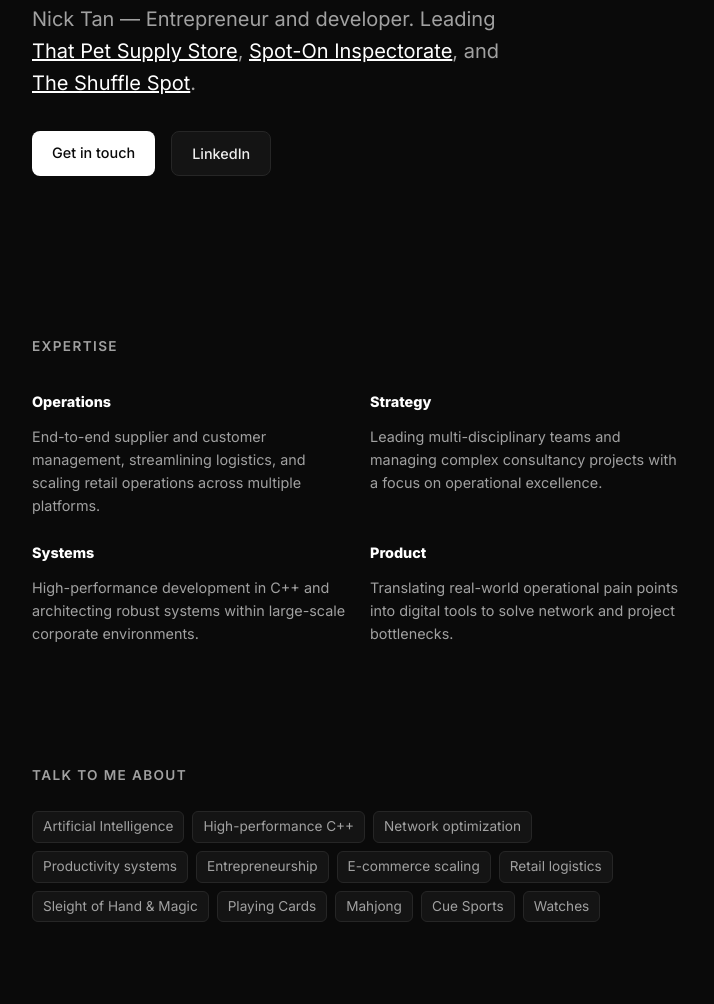
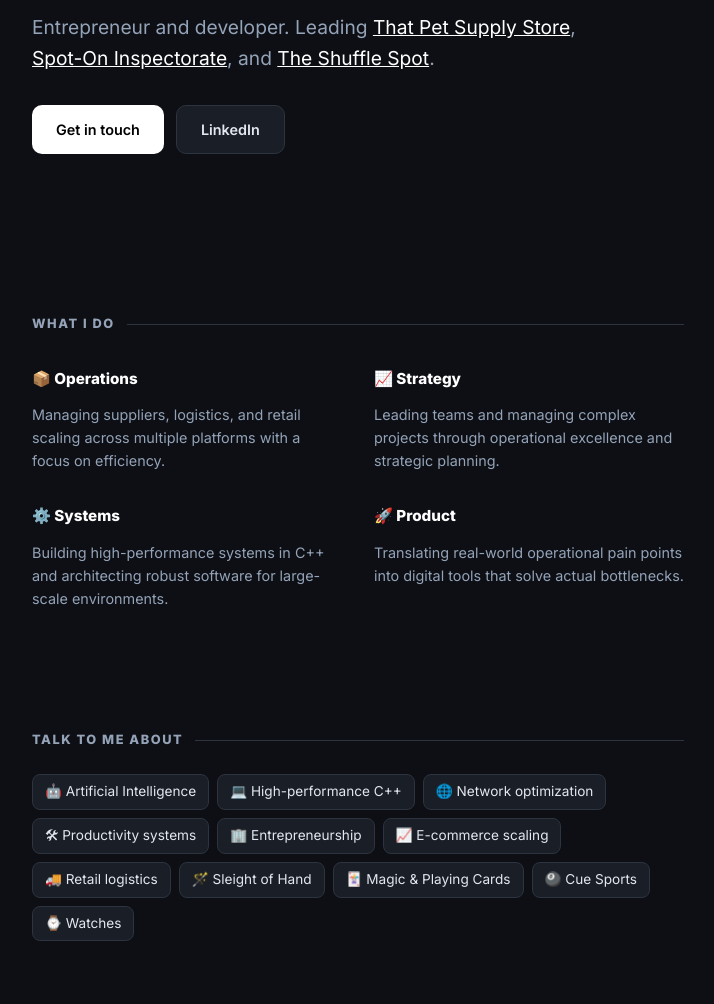
Before and after one commit to robobooga/robobooga.github.io, a website built with Vite: page index.html in a window 1280 px wide. Shown: the part 393-1397 px from the top of the page, without its empty margins (282-996 px from the left). Built offline with nearby package versions, Linux system fonts and the light colour scheme.

Commit message:
Friendlier tone

```diff
--- a/src/main.js
+++ b/src/main.js
@@ -9,7 +9,7 @@ document.querySelector('#app').innerHTML = `
           <li><a href="#expertise">Expertise</a></li>
           <li><a href="#talk">Talk</a></li>
           <li><a href="#ventures">Ventures</a></li>
-          <li><a href="#work">Work</a></li>
+          <li><a href="#projects">Projects</a></li>
           <li><a href="#contact">Contact</a></li>
         </ul>
       </nav>
@@ -19,46 +19,46 @@ document.querySelector('#app').innerHTML = `
       <section class="hero">
         <div class="status-badge">
           <span class="status-dot"></span>
-          Available for new projects & ventures
+          Available for new projects
         </div>
-        <h1>Building businesses and digital solutions.</h1>
+        <h1>Hey, I'm Nick. I build businesses and solve problems with code.</h1>
         <p class="subtitle">
-          Nick Tan — Entrepreneur and developer.
-          Leading <a href="https://thatpetsupplystore.com" target="_blank" style="color: var(--accent-color); text-decoration: underline;">That Pet Supply Store</a>,
+          Entrepreneur and developer. Leading
+          <a href="https://thatpetsupplystore.com" target="_blank" style="color: var(--accent-color); text-decoration: underline;">That Pet Supply Store</a>,
           <a href="https://soi.com.sg" target="_blank" style="color: var(--accent-color); text-decoration: underline;">Spot-On Inspectorate</a>, and
           <a href="https://shopee.sg/robobooga" target="_blank" style="color: var(--accent-color); text-decoration: underline;">The Shuffle Spot</a>.
         </p>
         <div class="contact-links">
           <a href="#contact" class="btn btn-primary">Get in touch</a>
-          <a href="https://linkedin.com/in/nicktanxs" target="_blank" class="btn social-btn">LinkedIn</a>
+          <a href="https://linkedin.com/in/nicktanxs" class="btn social-btn">LinkedIn</a>
         </div>
       </section>
 
       <section id="expertise">
-        <h2 class="section-title">Expertise</h2>
+        <h2 class="section-title">What I do</h2>
         <div class="stack-grid">
           <div class="stack-category">
-            <h4>Operations</h4>
+            <h4>📦 Operations</h4>
             <p style="font-size: 0.9rem; color: var(--text-secondary);">
-              End-to-end supplier and customer management, streamlining logistics, and scaling retail operations across multiple platforms.
+              Managing suppliers, logistics, and retail scaling across multiple platforms with a focus on efficiency.
             </p>
           </div>
           <div class="stack-category">
-            <h4>Strategy</h4>
+            <h4>📈 Strategy</h4>
             <p style="font-size: 0.9rem; color: var(--text-secondary);">
-              Leading multi-disciplinary teams and managing complex consultancy projects with a focus on operational excellence.
+              Leading teams and managing complex projects through operational excellence and strategic planning.
             </p>
           </div>
           <div class="stack-category">
-            <h4>Systems</h4>
+            <h4>⚙️ Systems</h4>
             <p style="font-size: 0.9rem; color: var(--text-secondary);">
-              High-performance development in C++ and architecting robust systems within large-scale corporate environments.
+              Building high-performance systems in C++ and architecting robust software for large-scale environments.
             </p>
           </div>
           <div class="stack-category">
-            <h4>Product</h4>
+            <h4>🚀 Product</h4>
             <p style="font-size: 0.9rem; color: var(--text-secondary);">
-              Translating real-world operational pain points into digital tools to solve network and project bottlenecks.
+              Translating real-world operational pain points into digital tools that solve actual bottlenecks.
             </p>
           </div>
         </div>
@@ -68,22 +68,21 @@ document.querySelector('#app').innerHTML = `
         <h2 class="section-title">Talk to me about</h2>
         <div class="stack-list" style="margin-top: -8px;">
           <!-- Tech & Systems -->
-          <span class="stack-item">Artificial Intelligence</span>
-          <span class="stack-item">High-performance C++</span>
-          <span class="stack-item">Network optimization</span>
-          <span class="stack-item">Productivity systems</span>
+          <span class="stack-item">🤖 Artificial Intelligence</span>
+          <span class="stack-item">💻 High-performance C++</span>
+          <span class="stack-item">🌐 Network optimization</span>
+          <span class="stack-item">🛠 Productivity systems</span>
 
           <!-- Business & Growth -->
-          <span class="stack-item">Entrepreneurship</span>
-          <span class="stack-item">E-commerce scaling</span>
-          <span class="stack-item">Retail logistics</span>
+          <span class="stack-item">🏢 Entrepreneurship</span>
+          <span class="stack-item">📈 E-commerce scaling</span>
+          <span class="stack-item">🚚 Retail logistics</span>
 
           <!-- Hobbies & Interests -->
-          <span class="stack-item">Sleight of Hand & Magic</span>
-          <span class="stack-item">Playing Cards</span>
-          <span class="stack-item">Mahjong</span>
-          <span class="stack-item">Cue Sports</span>
-          <span class="stack-item">Watches</span>
+          <span class="stack-item">🪄 Sleight of Hand</span>
+          <span class="stack-item">🃏 Magic & Playing Cards</span>
+          <span class="stack-item">🎱 Cue Sports</span>
+          <span class="stack-item">⌚ Watches</span>
         </div>
       </section>
 
@@ -107,7 +106,7 @@ document.querySelector('#app').innerHTML = `
           <a href="https://shopee.sg/robobooga" target="_blank" class="project-card">
             <div class="project-info">
               <h3>The Shuffle Spot</h3>
-              <p>Premium playing cards and hobby supplies.</p>
+              <p>Premium playing cards and magic supplies on Shopee.</p>
             </div>
             <div class="project-link-icon">↗</div>
           </a>
--- a/src/style.css
+++ b/src/style.css
@@ -1,12 +1,12 @@
 :root {
-  /* Modern Neutral Palette */
-  --bg-color: #0a0a0a;
-  --text-color: #ededed;
-  --text-secondary: #a1a1a1;
+  /* Warmer, softer dark palette */
+  --bg-color: #0d0f14;
+  --text-color: #e2e8f0;
+  --text-secondary: #94a3b8;
   --accent-color: #ffffff;
-  --card-bg: #141414;
-  --card-border: #262626;
-  --card-hover-border: #404040;
+  --card-bg: #1a1e26;
+  --card-border: #2d333f;
+  --card-hover-border: #4a5568;
   --container-width: 700px;
   --font-main: 'Inter', system-ui, -apple-system, sans-serif;
 }
@@ -70,10 +70,6 @@ nav {
   color: var(--accent-color);
 }
 
-.mobile-menu-btn {
-  display: none;
-}
-
 /* Hero Section */
 .hero {
   padding: 60px 0 100px;
@@ -83,15 +79,16 @@ nav {
   font-size: 3rem;
   font-weight: 800;
   letter-spacing: -0.04em;
-  margin-bottom: 16px;
+  margin-bottom: 20px;
   color: var(--accent-color);
+  line-height: 1.1;
 }
 
 .hero .subtitle {
-  font-size: 1.25rem;
+  font-size: 1.2rem;
   color: var(--text-secondary);
   margin-bottom: 32px;
-  max-width: 500px;
+  max-width: 550px;
 }
 
 .status-badge {
@@ -105,6 +102,7 @@ nav {
   font-size: 0.8rem;
   font-weight: 500;
   margin-bottom: 24px;
+  color: var(--text-secondary);
 }
 
 .status-dot {
@@ -121,12 +119,22 @@ section {
 }
 
 .section-title {
-  font-size: 0.85rem;
+  font-size: 0.8rem;
   text-transform: uppercase;
-  letter-spacing: 0.1em;
+  letter-spacing: 0.12em;
   color: var(--text-secondary);
   margin-bottom: 32px;
-  font-weight: 600;
+  font-weight: 700;
+  display: flex;
+  align-items: center;
+  gap: 12px;
+}
+
+.section-title::after {
+  content: "";
+  flex: 1;
+  height: 1px;
+  background: var(--card-border);
 }
 
 /* Project Cards */
@@ -152,7 +160,7 @@ section {
 .project-card:hover {
   border-color: var(--card-hover-border);
   transform: translateY(-2px);
-  background: #1a1a1a;
+  background: #232934;
 }
 
 .project-info h3 {
@@ -169,19 +177,23 @@ section {
 .project-link-icon {
   color: var(--text-secondary);
   font-size: 1.2rem;
+  opacity: 0.5;
 }
 
-/* Skills/Stack */
+/* Skills/Expertise */
 .stack-grid {
   display: grid;
   grid-template-columns: repeat(2, 1fr);
-  gap: 24px;
+  gap: 32px;
 }
 
 .stack-category h4 {
-  font-size: 0.9rem;
+  font-size: 0.95rem;
   margin-bottom: 12px;
   color: var(--accent-color);
+  display: flex;
+  align-items: center;
+  gap: 8px;
 }
 
 .stack-list {
@@ -193,36 +205,45 @@ section {
 
 .stack-item {
   font-size: 0.85rem;
-  color: var(--text-secondary);
+  color: var(--text-color);
   background: var(--card-bg);
   border: 1px solid var(--card-border);
-  padding: 4px 10px;
-  border-radius: 6px;
+  padding: 6px 12px;
+  border-radius: 8px;
+  transition: border-color 0.2s;
+}
+
+.stack-item:hover {
+  border-color: var(--card-hover-border);
 }
 
 /* Socials & Contact */
 .contact-links {
   display: flex;
   flex-wrap: wrap;
-  gap: 16px;
+  gap: 12px;
 }
 
 .btn {
-  padding: 10px 20px;
-  border-radius: 8px;
+  padding: 12px 24px;
+  border-radius: 10px;
   font-size: 0.9rem;
-  font-weight: 500;
+  font-weight: 600;
   text-decoration: none;
   transition: all 0.2s;
+  display: inline-flex;
+  align-items: center;
+  gap: 8px;
 }
 
 .btn-primary {
   background: var(--accent-color);
-  color: var(--bg-color);
+  color: #000;
 }
 
 .btn-primary:hover {
-  opacity: 0.9;
+  transform: translateY(-2px);
+  box-shadow: 0 4px 12px rgba(255, 255, 255, 0.1);
 }
 
 .social-btn {
@@ -232,6 +253,7 @@ section {
 }
 
 .social-btn:hover {
+  background: #232934;
   border-color: var(--card-hover-border);
 }
 
@@ -245,7 +267,7 @@ footer {
 
 @media (max-width: 600px) {
   .hero h1 {
-    font-size: 2.25rem;
+    font-size: 2.5rem;
   }
 
   .stack-grid {
```
